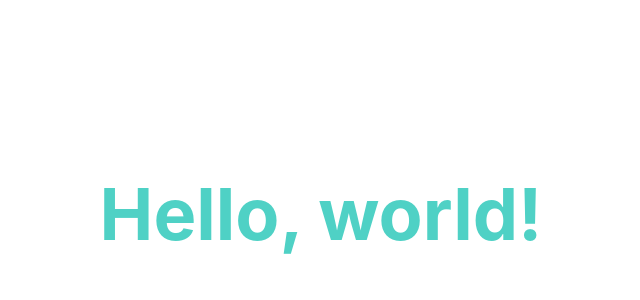
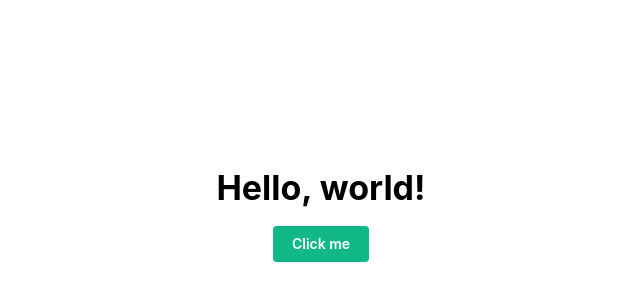
Before and after one commit to shun-shobon/web-app-template, a React (Vite) app: page / in a window 1280 px wide. Shown: the part 186-486 px from the top of the page, without its empty margins (319-959 px from the left). Built offline with nearby package versions, Linux system fonts and the light colour scheme.

Commit message:
feat: Chakra UIからMantineへ変更

```diff
--- a/src/components/App.tsx
+++ b/src/components/App.tsx
@@ -1,13 +1,19 @@
-import { Heading, VStack } from "@chakra-ui/react";
+import { Button, Flex, Title } from "@mantine/core";
 import type { FC } from "react";
 
 const App: FC = () => {
 	return (
-		<VStack w="100wh" h="100vh" justify="center">
-			<Heading as="h1" size="4xl" color="teal.300">
-				Hello, world!
-			</Heading>
-		</VStack>
+		<Flex
+			w="100wh"
+			h="100vh"
+			justify="center"
+			align="center"
+			direction="column"
+			gap="md"
+		>
+			<Title>Hello, world!</Title>
+			<Button>Click me</Button>
+		</Flex>
 	);
 };
 
--- /dev/null
+++ b/src/theme.ts
@@ -0,0 +1,5 @@
+import { createTheme } from "@mantine/core";
+
+export const theme = createTheme({
+	primaryColor: "teal",
+});
```
Also changed, not shown: package.json (+3 -4 lines), src/index.tsx (+6 -3 lines), tsconfig.json (+6 -24 lines), 1 other file (tests, documents, lock files or other folders).
